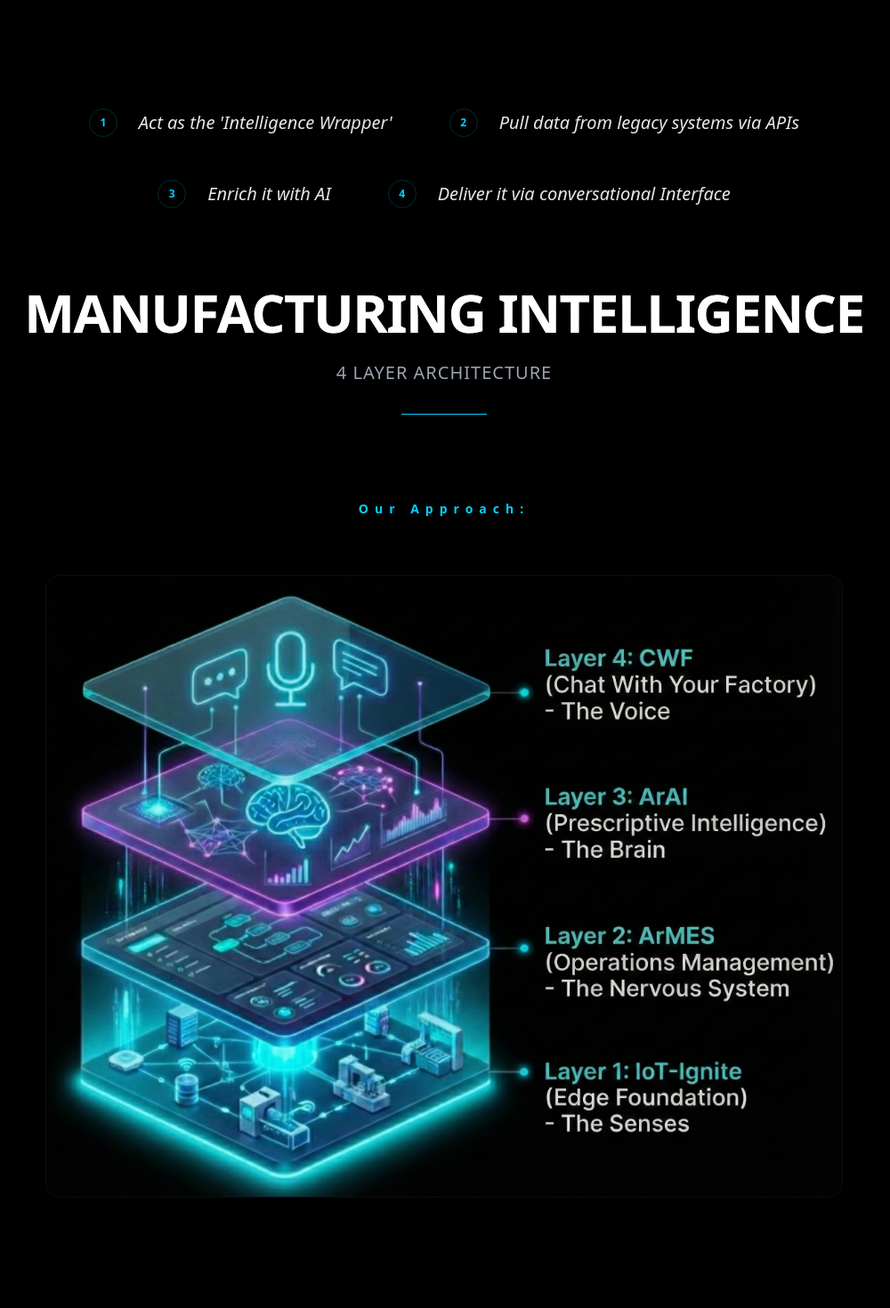
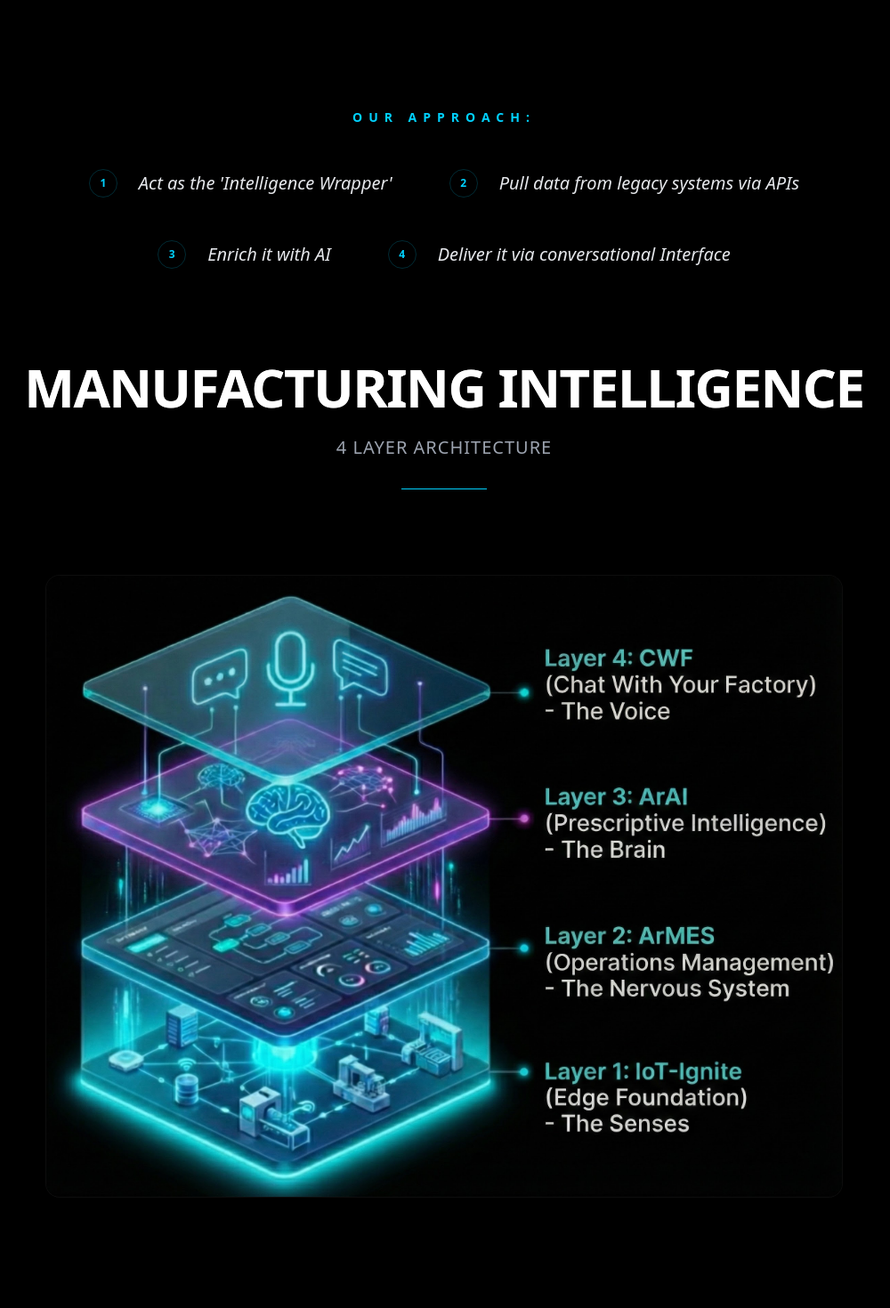
Before and after one commit to maymun207/ardictech-website, a Next.js app: page /en in a window 1280 px wide. Shown: the part 5540-7010 px from the top of the page at 89% size, without its empty margins (141-1141 px from the left). Built offline with nearby package versions, Linux system fonts and the light colour scheme.

Commit message:
layout: move Our Approach title to the very top of the DeploymentModel section

```diff
--- a/src/components/sections/DeploymentModel.tsx
+++ b/src/components/sections/DeploymentModel.tsx
@@ -19,8 +19,13 @@ export default function DeploymentModel({ dict }: DeploymentModelProps) {
     return (
         <SectionWrapper id="deployment-model" dark className="bg-black !py-32 overflow-hidden">
             <div className="mx-auto max-w-7xl relative">
-                {/* Approach Items - Moved to top as requested */}
-                <div className="flex flex-wrap justify-center gap-y-12 gap-x-16 max-w-5xl mx-auto mb-20">
+                {/* Section Branding - Moved to top as requested */}
+                <h4 className="mb-12 font-heading text-sm font-bold tracking-[0.5em] text-accent text-center uppercase">
+                    {deploymentModel.ourApproach.title}
+                </h4>
+
+                {/* Approach Items */}
+                <div className="flex flex-wrap justify-center gap-y-12 gap-x-16 max-w-5xl mx-auto mb-24">
                     {deploymentModel.ourApproach.items.map((item, i) => (
                         <div key={i} className="flex items-center gap-6 group">
                             <span className="flex items-center justify-center w-8 h-8 rounded-full border border-accent/20 text-accent text-xs font-bold group-hover:bg-accent group-hover:text-black transition-all duration-500">
@@ -46,11 +51,7 @@ export default function DeploymentModel({ dict }: DeploymentModelProps) {
 
                 {/* Integrated Approach Section */}
                 <div className="mt-12 relative">
-                    <div className="flex flex-col items-center pb-20 px-8 bg-black">
-                        <h4 className="mb-16 font-heading text-sm font-bold tracking-[0.5em] text-accent text-center">
-                            {deploymentModel.ourApproach.title}
-                        </h4>
-
+                    <div className="flex flex-col items-center pb-20 px-8 bg-black text-center">
                         <div className="relative w-full max-w-4xl mx-auto">
                             <div
                                 className="relative overflow-hidden bg-black rounded-2xl border border-white/5"
```
